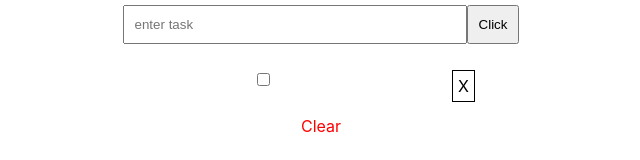
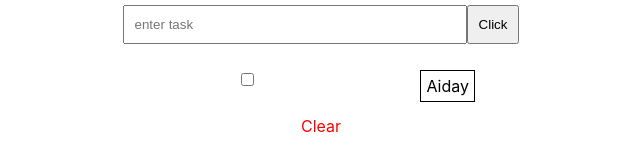
Before and after one commit to baigazieva/project, a React (Create React App) app: page / in a window 1280 px wide. Both pictures are taken after a click on the button "Click". Shown: the part 293-453 px from the top of the page, without its empty margins (319-959 px from the left). Built offline with nearby package versions, Linux system fonts and the light colour scheme.

Commit message:
Changed x to aiday string on Aiday branch

```diff
--- a/src/components /todolist/TodoList.js
+++ b/src/components /todolist/TodoList.js
@@ -52,7 +52,7 @@ class  TodoList extends Component{
                     return  (
                       <li key={id}><input type="checkbox"/>
                       {item}
-                      <span onClick={()=> this.onDelete(id)} className="delete">X</span>
+                      <span onClick={()=> this.onDelete(id)} className="delete">Aiday</span>
                       </li>
                     )
 
```
